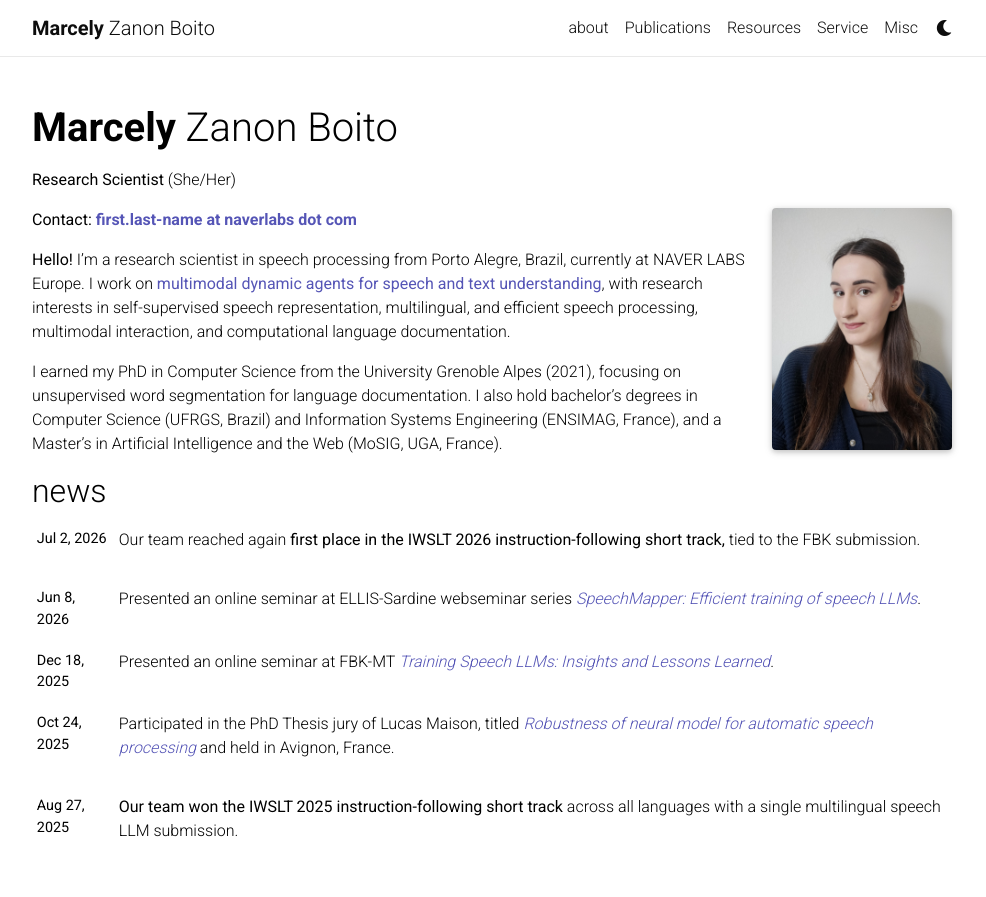
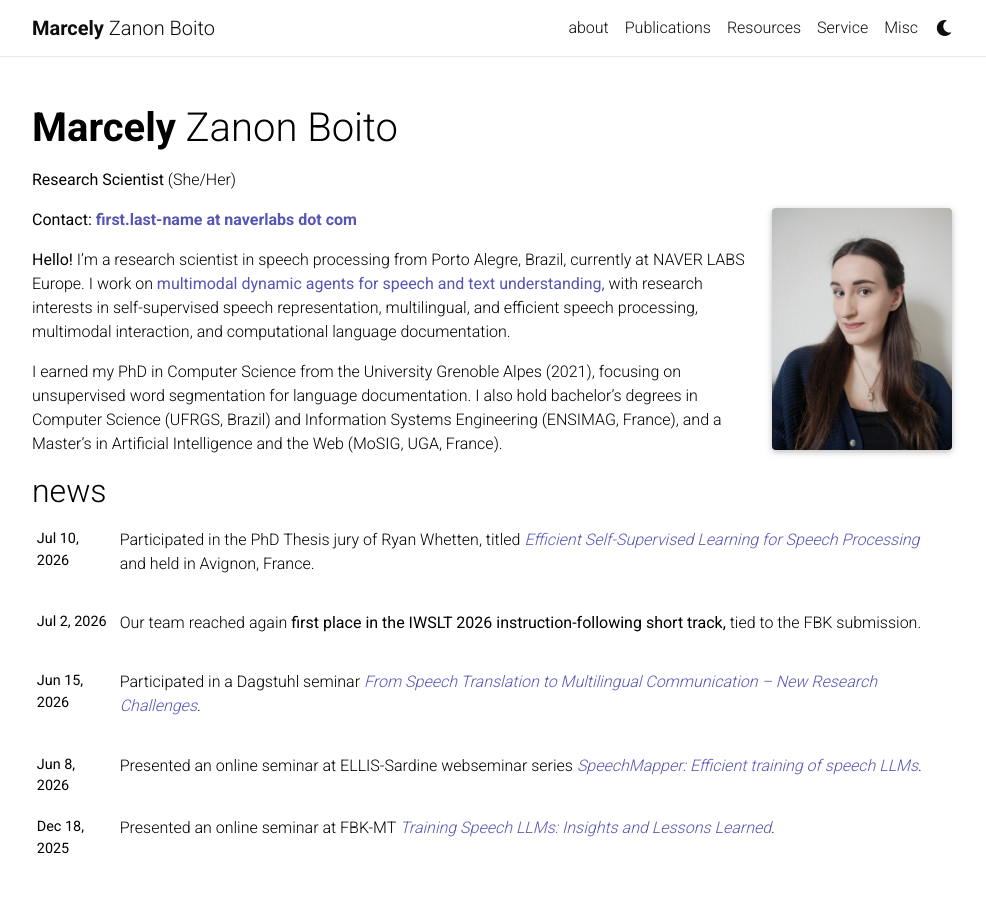
Before and after one commit to mzboito/mzboito.github.io, a Jekyll site: the page built from _pages/about.md, in a window 1280 px wide and 1270 px high. Shown: the top 897 px of the window, without its empty margins (148-1134 px from the left). Built offline with Jekyll 4.4.1, drawn with Linux system fonts in a browser that asks for light colours; nearby versions of some CDN libraries; a style sheet for code colours, icons or effects is not loaded.

Commit message:
news 09/2026

```diff
--- a/_pages/04_misc.md
+++ b/_pages/04_misc.md
@@ -123,5 +123,8 @@
 <li>
 <a href="https://theses.hal.science/tel-05528699/"><i>Robustness of neural model for automatic speech processing</i></a>, Lucas Maison, Avignon University, 2025
 </li>
+<li>
+<i><span style="color:#5555B6">Efficient Self-Supervised Learning for Speech Processing</span></i>, Ryan Whetten, Avignon University, 2026
+</li>
   </ul>
 </section>
```
Also changed, not shown: _news/announcement_7.md (added, +8 -0 lines), _news/announcement_8.md (added, +8 -0 lines).
